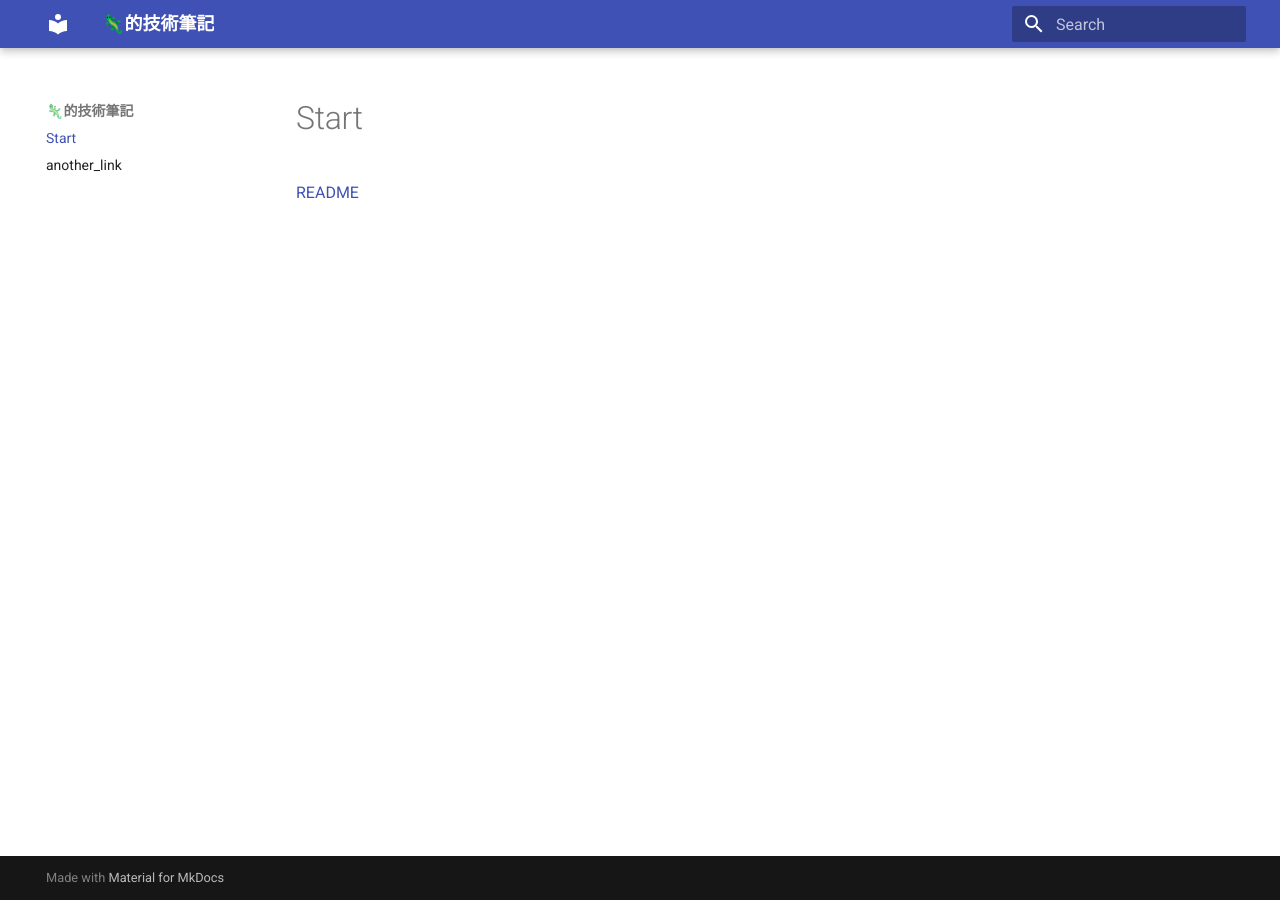
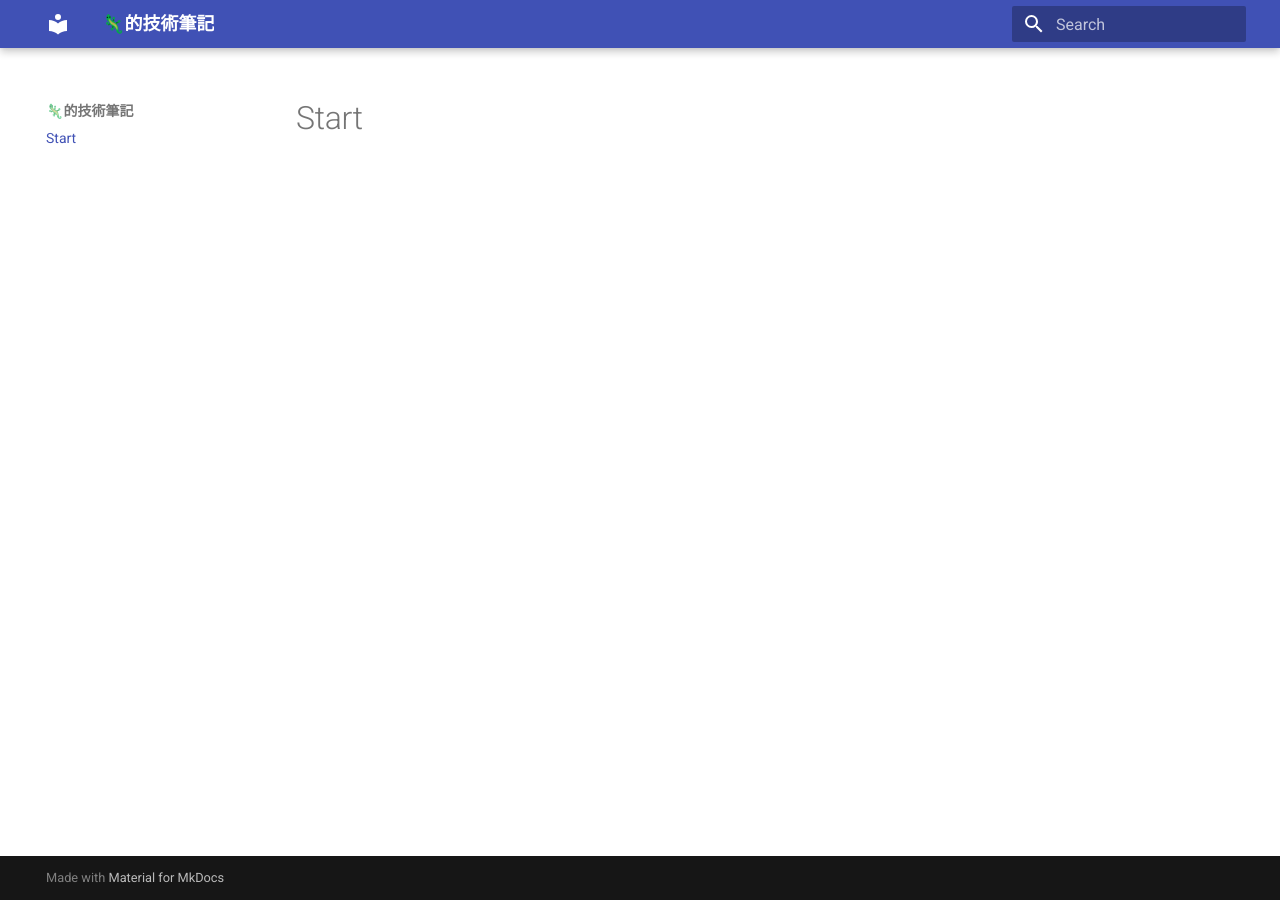
Before and after one commit to htlin222/vimwiki, an MkDocs documentation site: the page built from docs/index.md, in a window 1280 px wide. Built offline with MkDocs 1.6.1 and Material for MkDocs 9.7.7, drawn with Linux system fonts in a browser that asks for light colours.

Commit message:
Auto commit + push. 四  7/ 7 23:28:20 2022

```diff
--- a/docs/another_link.md
+++ /dev/null
@@ -1 +0,0 @@
-# another_link
--- a/docs/index.md
+++ b/docs/index.md
@@ -1,2 +1 @@
 # Start
-[README](README.md)
```
Also changed, not shown: docs/README.md (deleted, +0 -4 lines).
